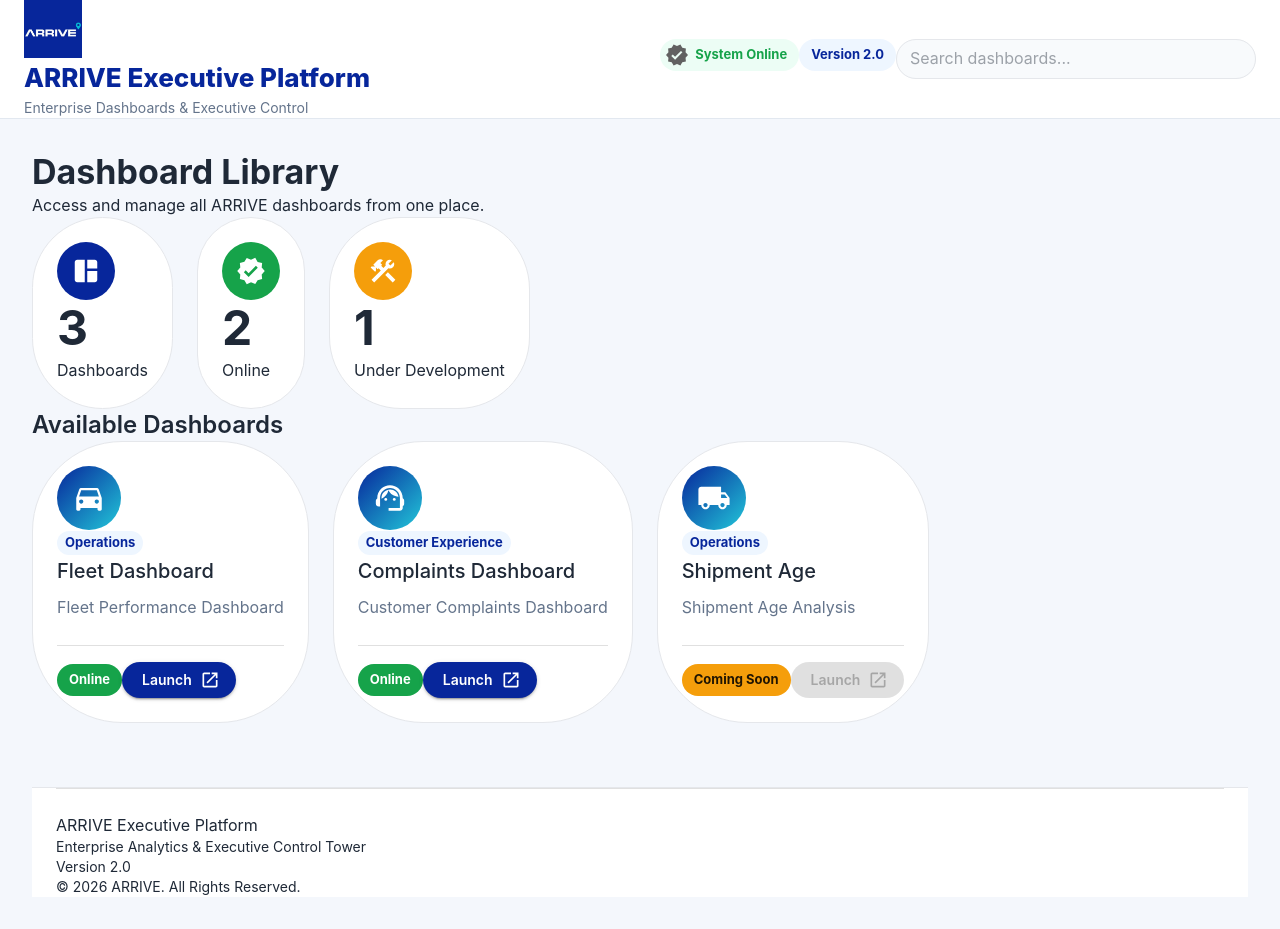
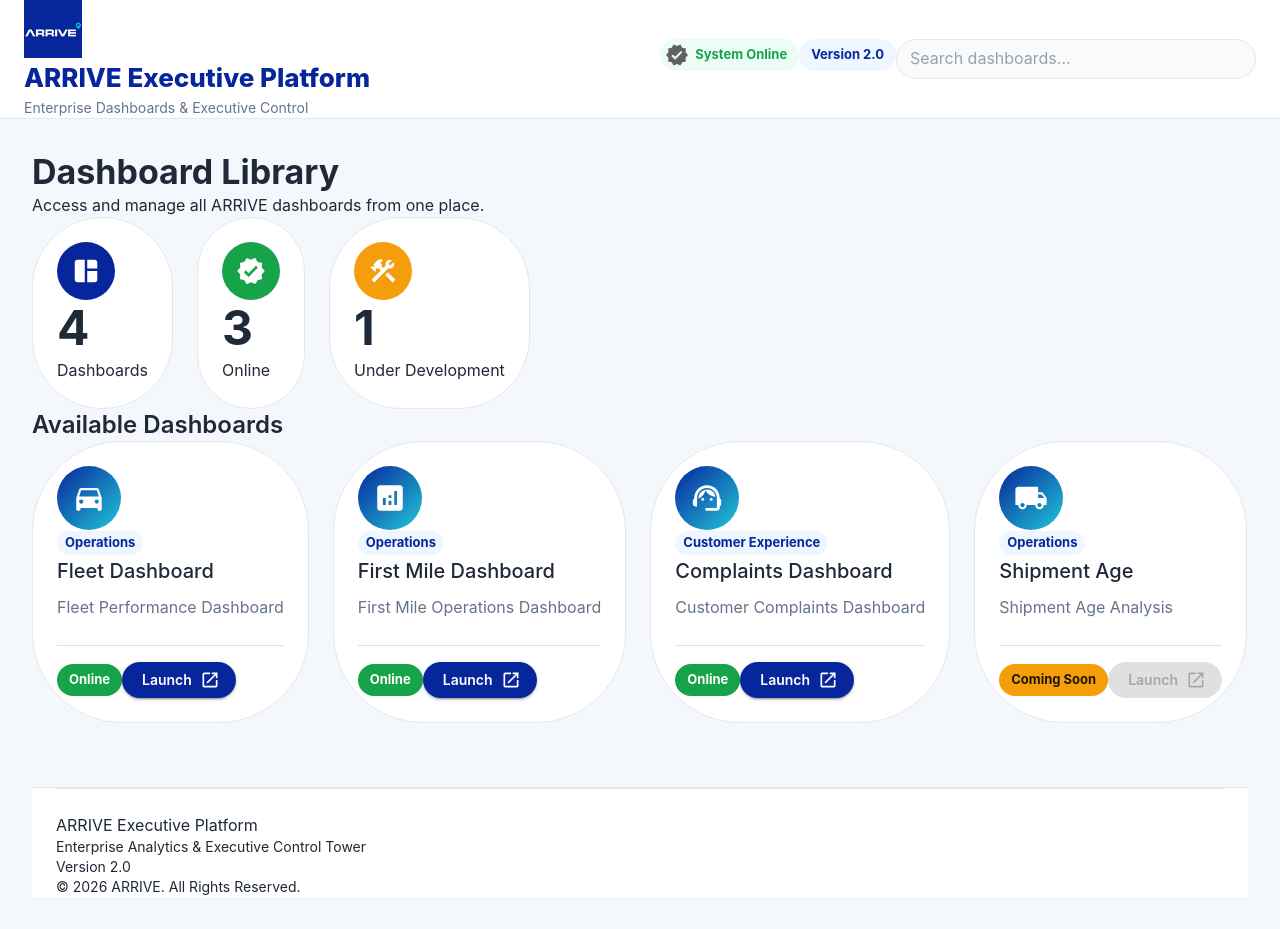
Before and after one commit to mohamedsaed51-ARRIVE/arrive-analytics-hub, a React (Vite) app: page /home in a window 1280 px wide. Built offline with nearby package versions, Linux system fonts and the light colour scheme.

Commit message:
Add First Mile Dashboard and fix ID conflicts
Added First Mile Dashboard entry and updated IDs for consistency.

```diff
--- a/src/data/dashboards.js
+++ b/src/data/dashboards.js
@@ -31,6 +31,16 @@ const dashboards = [
   },
   {
     id: 4,
+    category: "Operations",
+    icon: "firstmile",
+    title: "First Mile Dashboard",
+    description: "First Mile Operations Dashboard",
+    status: "active",
+    visible: true,
+    url: "https://arrive-first-mile-dashboard.vercel.app/",
+  },
+  {
+    id: 5,
     category: "Management",
     icon: "kpi",
     title: "KPI Dashboard",
@@ -40,7 +50,7 @@ const dashboards = [
     url: "",
   },
   {
-    id: 5,
+    id: 6,
     category: "AI",
     icon: "ai",
     title: "AI Insights",
@@ -50,7 +60,7 @@ const dashboards = [
     url: "",
   },
   {
-    id: 6,
+    id: 7,
     category: "Customer Experience",
     icon: "support",
     title: "Complaints Dashboard",
```
